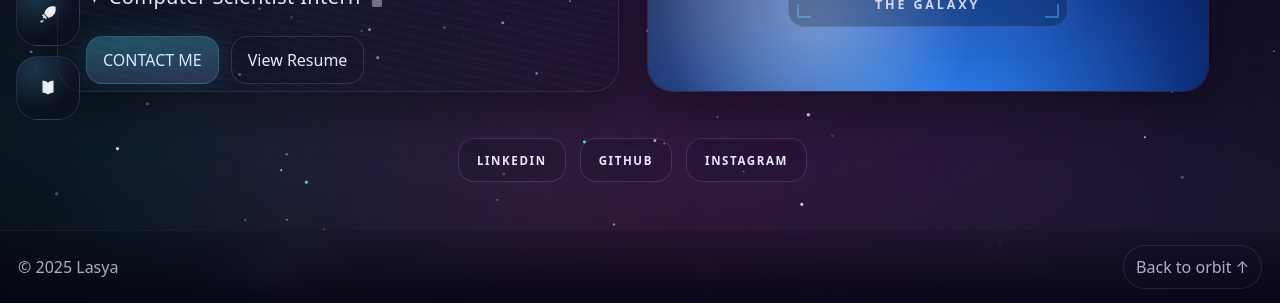
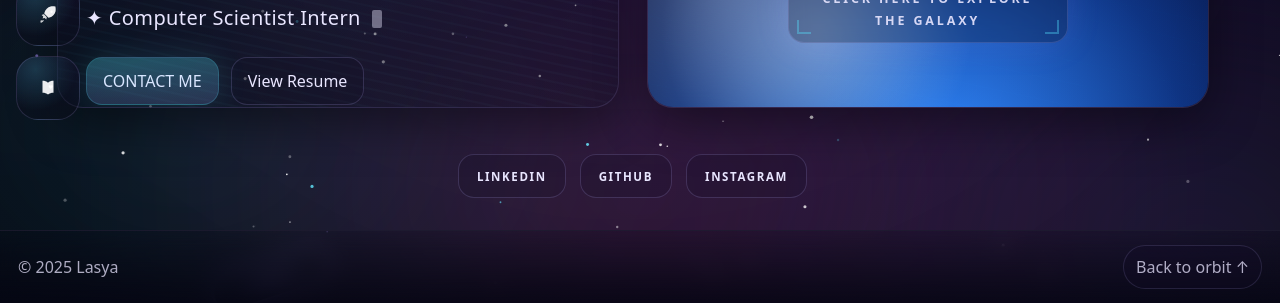
Before and after one commit to lasya3/PortfolioWebsite, a plain HTML site: page index.html in a window 1280 px wide. Shown: the part 497-800 px from the top of the page. Drawn offline with Linux system fonts and the light colour scheme; animation ran at ten frames a second.

Commit message:
reverted to old changes

```diff
--- a/lasya.css
+++ b/lasya.css
@@ -24,22 +24,19 @@
 }
 
 * { box-sizing: border-box; }
+html { scrollbar-gutter: stable; }
+body { overflow-x: hidden; min-height: 100svh; }
 
-/* ✅ Windows/mac scrollbar difference fix */
-html{
-  scroll-behavior:smooth;
-  scrollbar-gutter: stable;
-}
 
-/* ✅ Do NOT hard-lock scrolling on desktop (Windows scaling makes height “short”) */
-@media (min-width: 981px){
+@media (min-width: 981px) and (min-height: 761px){
   html, body{
     height: 100%;
-    overflow-x: hidden;
-    overflow-y: auto;
+    overflow: hidden;
   }
 }
 
+
+html{ scroll-behavior:smooth; }
 body{
   margin:0;
   font-family: ui-sans-serif, system-ui, -apple-system, Segoe UI, Roboto, Helvetica, 'Times New Roman', Times, serif;
@@ -251,12 +248,13 @@ code{
   margin: 0 auto;
 }
 .hero{
+  padding-top: -18px;
   padding-bottom: 18px;
 }
 
-/* ✅ HERO fill viewport (use svh for consistency) */
+/* HERO fill viewport between header + footer */
 .scene.hero{
-  min-height: 100svh;
+  min-height: 100vh;
   display: flex;
   align-items: center;
   justify-content: center;
@@ -272,11 +270,8 @@ code{
   width: 100%;
   max-width: 1400px;
   align-items: stretch;
-
-  /* ✅ adapts better on Windows scaling / shorter height */
-  margin-top: clamp(24px, 6vh, 80px);
-
-  position: relative;
+  margin-top: 80px; /* increase/decrease this */
+  position: relative; /* for mission overlay */
 }
 
 .hero-holo{
@@ -316,12 +311,11 @@ code{
   text-transform: uppercase;
   text-shadow: 0 0 34px rgba(168,139,255,.22);
 }
-
-/* ✅ fixed invalid margin */
 .tag{
-  margin: 15px 0 8px;
+  margin:15;
   font-size: 1.25rem;
   letter-spacing:.02em;
+  margin-bottom: 8px;
 }
 .cursor{
   display:inline-block;
```
